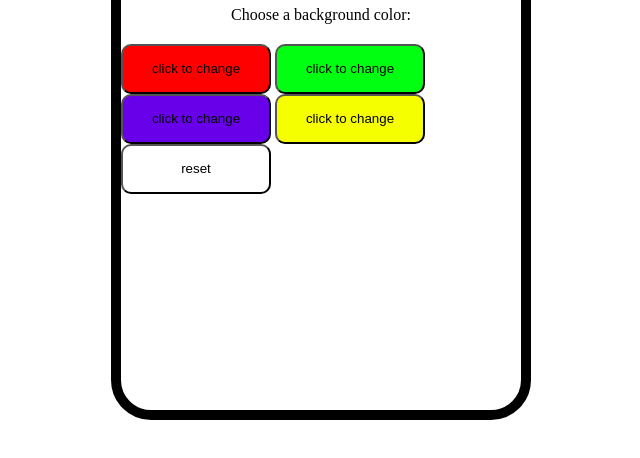
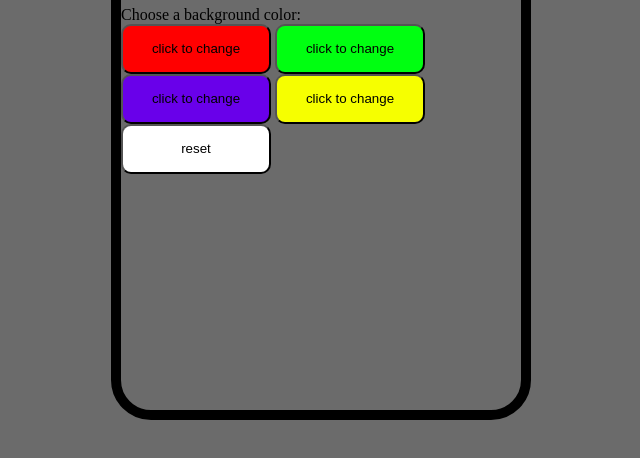
Before and after one commit to lkshyyy24/-Advanced-js-from-scratch, a plain HTML site: page project.html in a window 1280 px wide. Shown: the part 358-816 px from the top of the page, without its empty margins (319-959 px from the left). Drawn offline with Linux system fonts and the light colour scheme.

Commit message:
a project for changing the background color using html css and js

```diff
--- a/style.css
+++ b/style.css
@@ -19,15 +19,8 @@
     justify-content: center;
     align-items: center;
     height: 100vh;
+    background-color: #6b6b6b;
 }
 #id{
     margin-top: 20px;
 }
-#bgColor{
-    display: flex;
-    justify-content: center;
-    margin: 20px;
-}
-.colors{
-
-}
```
Also changed, not shown: DOM.js (deleted).
